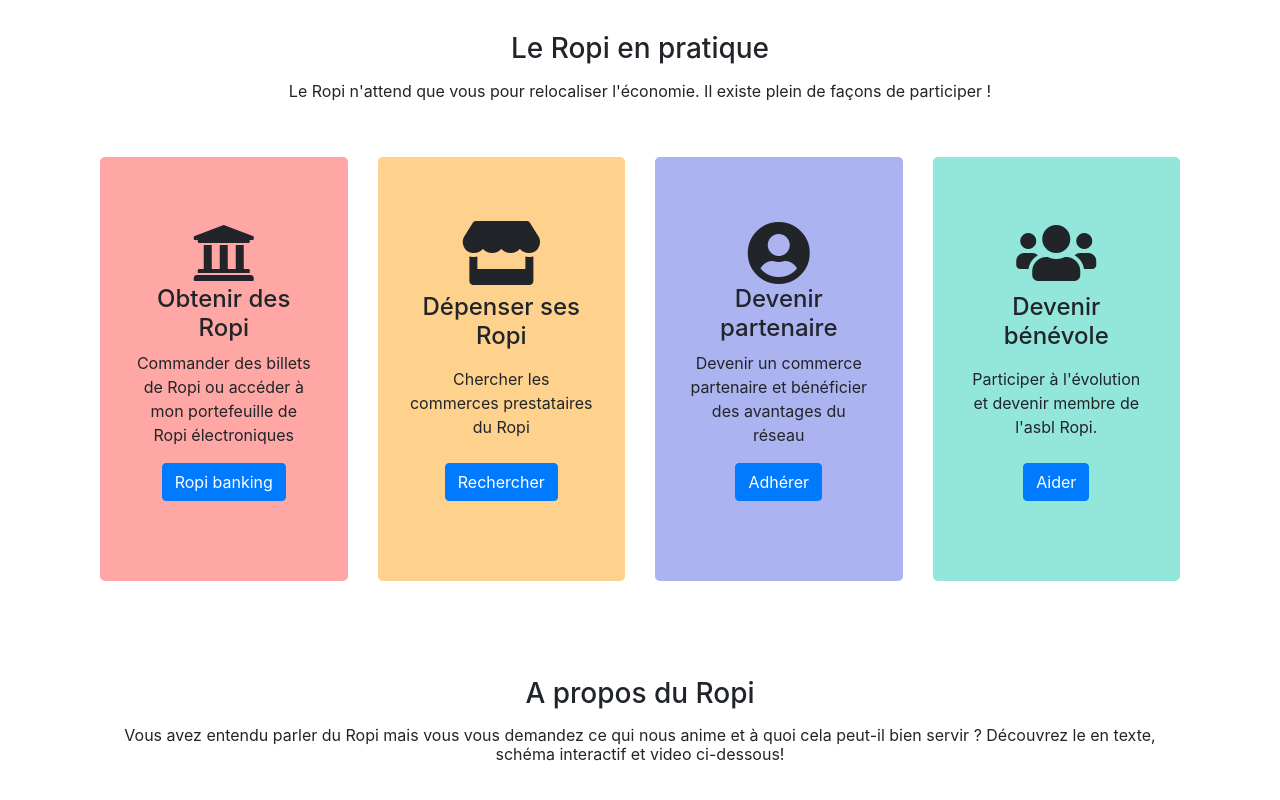
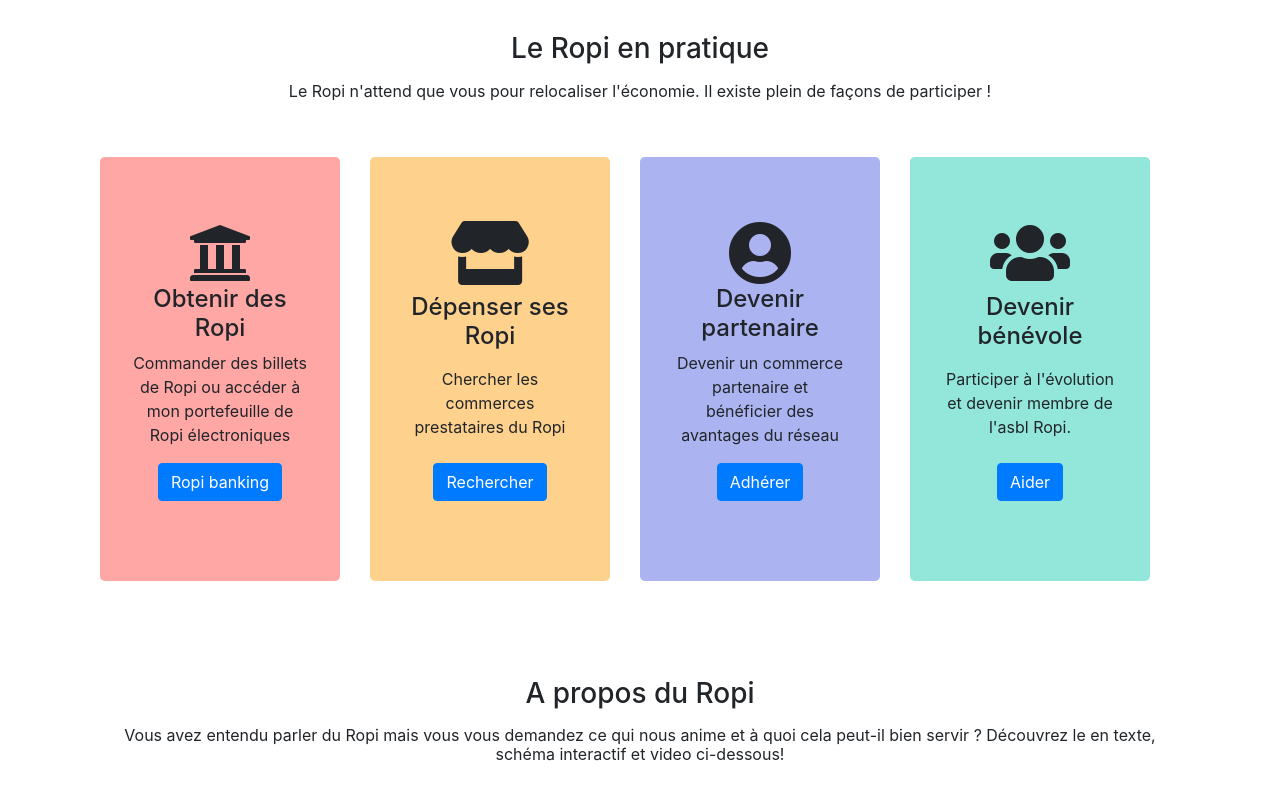
Before and after one commit to RopiMons/ropi-frontend, a Next.js app: page /accueilRopi in a window 1280 px wide. Shown: the part 368-1168 px from the top of the page. Built offline with nearby package versions, Linux system fonts and the light colour scheme.

Commit message:
correction double div et key

```diff
--- a/components/carteBouton.js
+++ b/components/carteBouton.js
@@ -57,14 +57,14 @@ export function CarteBoutonArray4({children, props}) {
         <>
             {/*<h1>ESSai</h1>*/}
 
-            <div className="container" id="actions">
-                <div className="row d-flex flex-row">
+            <div className="container row d-flex flex-row" id="actions">
 
                         {boutonTitleArray.map((boutonTexte, key) => {
                             return (
                                 <>
                                         <CarteBouton texte={boutonTexte}
                                                      icone={boutonIconArray[key]}
+                                                     key={key}
                                                      boutonText={boutonTextArray[key]}
                                                      boutonColor={boutonColorArray[key]} >
                                             {/*Je suis le children*/}
@@ -74,7 +74,6 @@ export function CarteBoutonArray4({children, props}) {
                             );
                         })}
 
-                </div>
             </div>
             {/*<CarteBouton texte={"Je suis une fantôme"}>
                 Je suis le children
```
